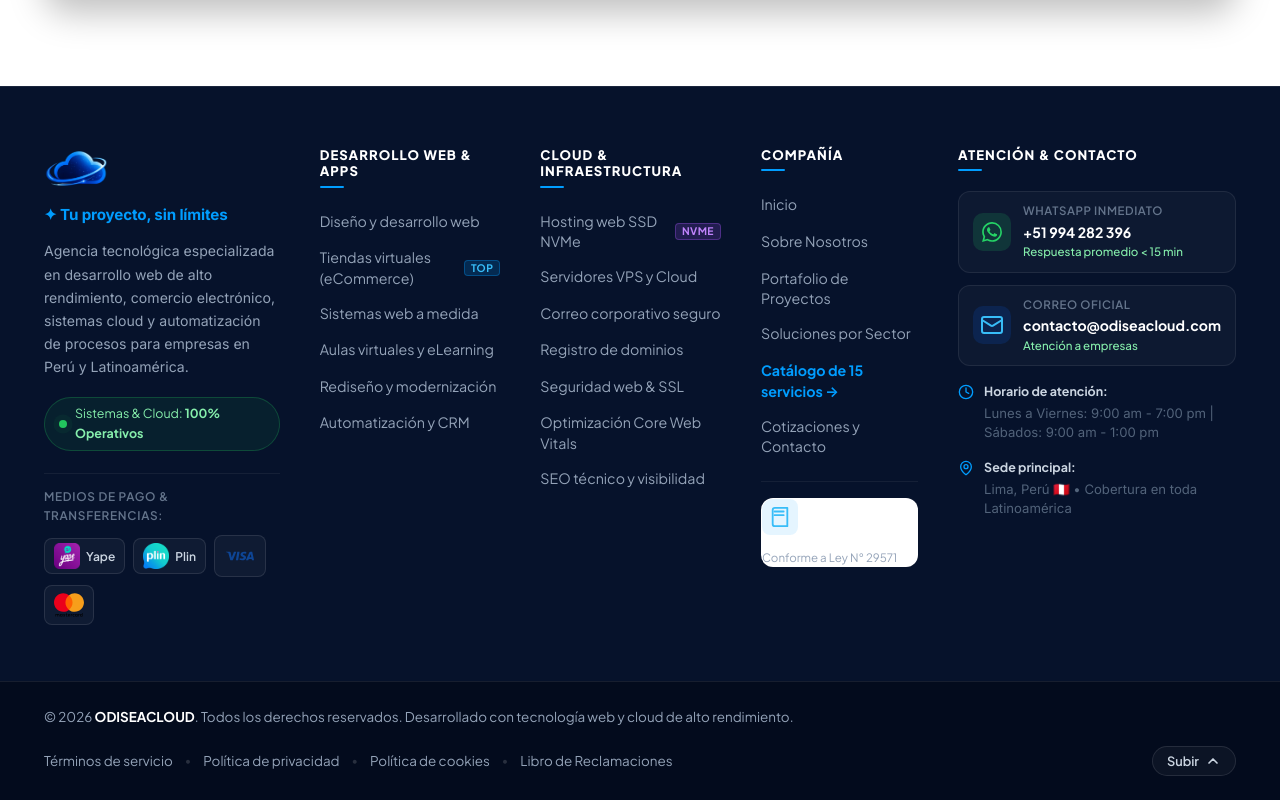
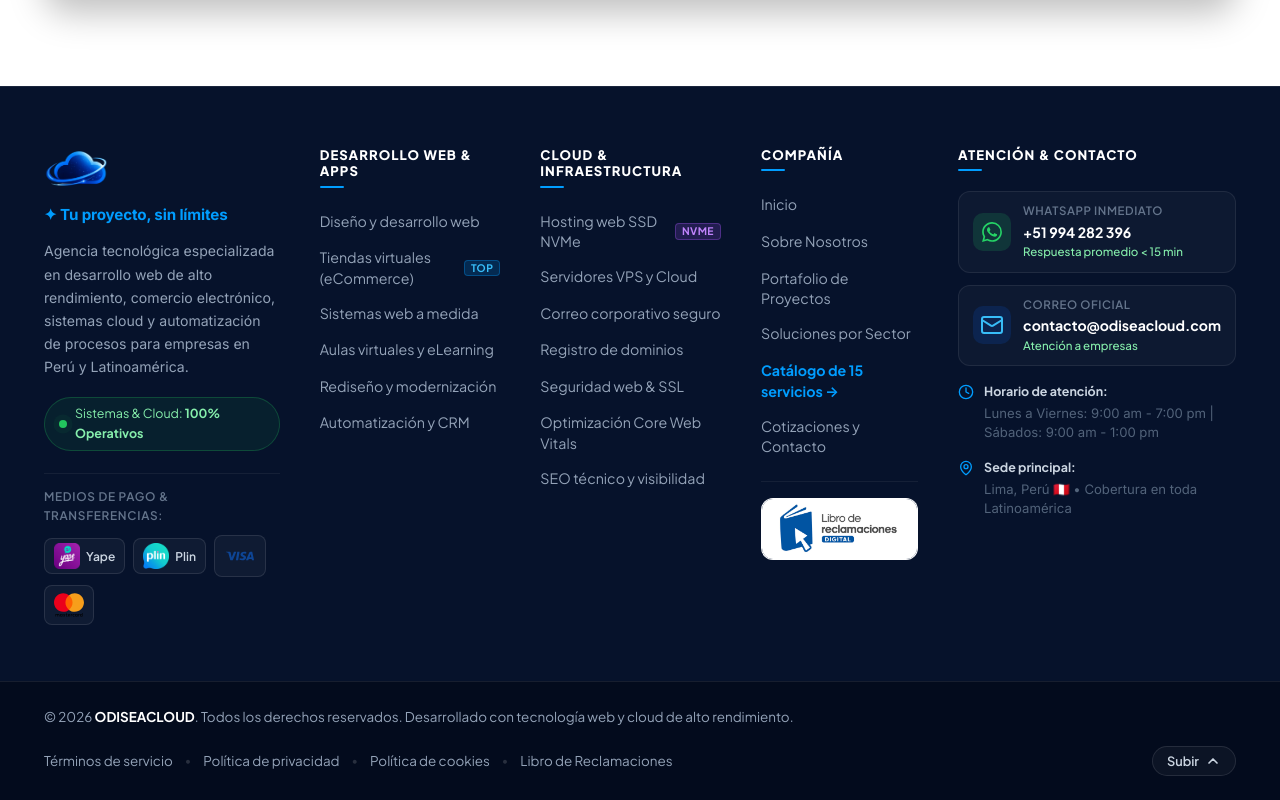
Before and after one commit to iBlack14/odisea-web-nueva, a website: page servicios/aulas-virtuales/index.html in a window 1280 px wide. Shown: the part 8971-9771 px from the top of the page. Drawn offline with Linux system fonts and the light colour scheme.

```diff
--- a/servicios/aulas-virtuales/index.html
+++ b/servicios/aulas-virtuales/index.html
@@ -1466,12 +1466,8 @@
 
         <!-- Acceso al Libro de Reclamaciones Oficial -->
         <div class="footer-libro-wrap">
-          <a href="../../libro-de-reclamaciones/" class="footer-libro-card" title="Libro de Reclamaciones OdiseaCloud - Conforme a Ley N° 29571">
-            <span class="libro-card-icon"><svg xmlns="http://www.w3.org/2000/svg" width="22" height="22" viewBox="0 0 24 24" fill="none" stroke="currentColor" stroke-width="2" stroke-linecap="round" stroke-linejoin="round"><path d="M4 19.5v-15A2.5 2.5 0 0 1 6.5 2H20v20H6.5a2.5 2.5 0 0 1-2.5-2.5Z"/><path d="M6 6h10"/><path d="M6 10h10"/></svg></span>
-            <div class="libro-card-text">
-              <strong>Libro de Reclamaciones</strong>
-              <small>Conforme a Ley N° 29571</small>
-            </div>
+          <a href="../../libro-de-reclamaciones/" class="footer-libro-card" title="Abrir Libro de Reclamaciones OdiseaCloud">
+            <img class="libro-card-image" src="../../assets/images/logo_libro_reclam.jpg" alt="Libro de Reclamaciones OdiseaCloud" width="1080" height="419" loading="lazy" decoding="async">
           </a>
         </div>
       </div>
```
Also changed, not shown: build.js (+9 -3 lines), servicios/correo-corporativo/index.html (+2 -6 lines), servicios/desarrollo-web/index.html (+2 -6 lines), servicios/tiendas-virtuales/index.html (+2 -6 lines).
